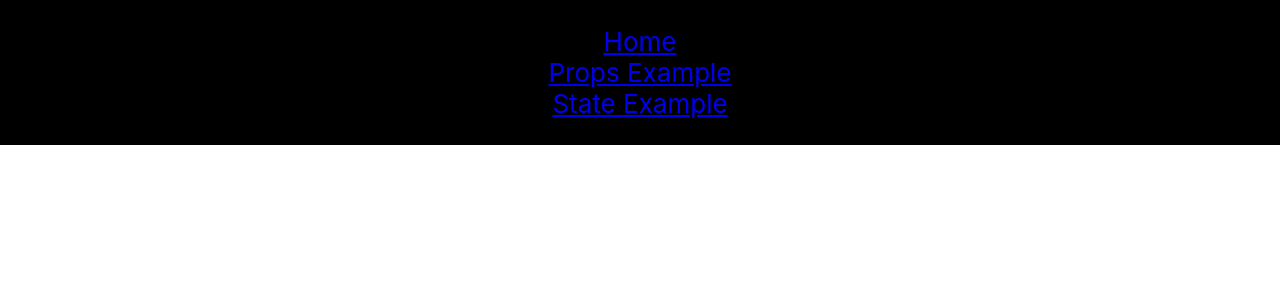
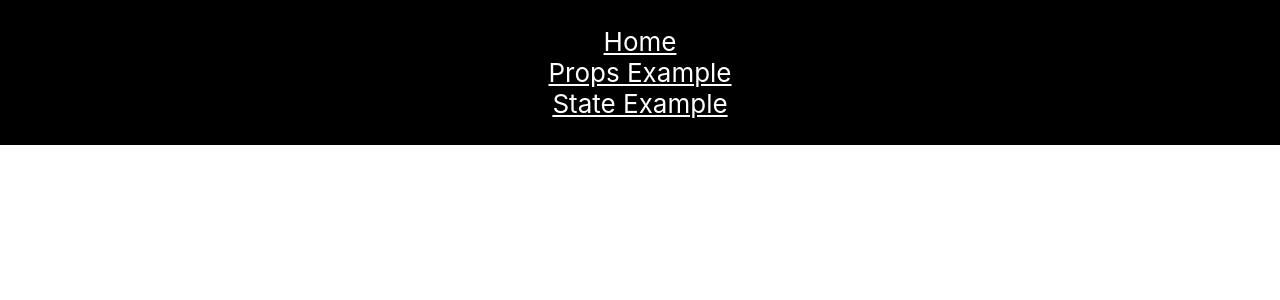
Before and after one commit to salcode/reactjs-mount-render-key, a React (Create React App) app: page / in a window 1280 px wide. Shown: the top 300 px of the page. Built offline with nearby package versions, Linux system fonts and the light colour scheme.

Commit message:
Change link color to white in header

```diff
--- a/src/App.css
+++ b/src/App.css
@@ -14,6 +14,10 @@
   align-items: center;
   justify-content: center;
   font-size: calc(10px + 2vmin);
+  color: white;
+}
+
+.App-header a {
   color: white;
 }
 
```
